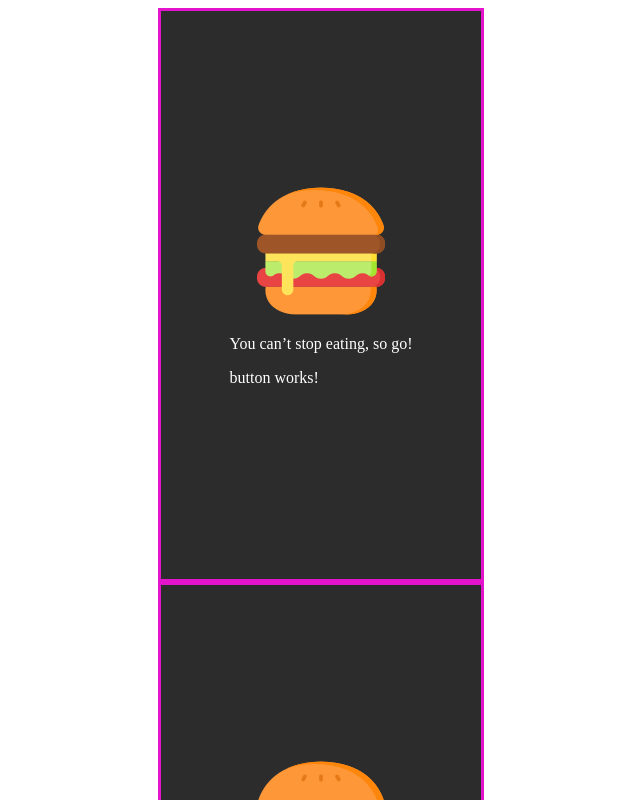
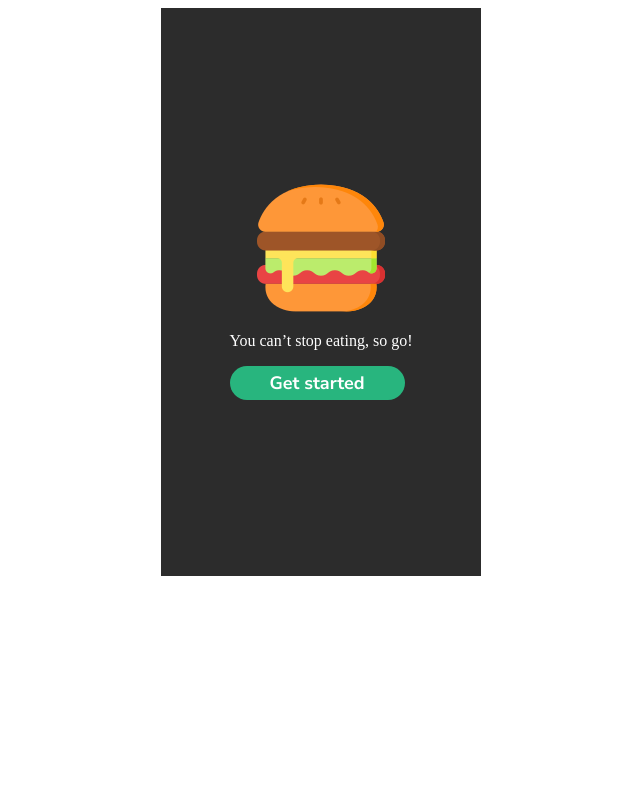
Before and after one commit to lssotog/restaurant-ui, an Angular app: page / in a window 1280 px wide. Shown: the top 800 px of the page, without its empty margins (319-959 px from the left). Built offline with nearby package versions, Linux system fonts and the light colour scheme.

Commit message:
Ajusting home and buttons component's styles

```diff
--- a/src/app/app.component.html
+++ b/src/app/app.component.html
@@ -1,4 +1 @@
-<rui-home></rui-home>
-
-
 <router-outlet />
--- a/src/app/shared/components/button/button.component.css
+++ b/src/app/shared/components/button/button.component.css
@@ -0,0 +1,22 @@
+.basic-button {
+  background-color: var(--green);
+  color: var(--white);
+  padding: 8px 40px;
+  border: 1px;
+  width: 205;
+  height: 40;
+  top: 486px;
+  left: 58px;
+  angle: 0 deg;
+  opacity: 1;
+  border-radius: 20px;
+  font-family: var(--nunito), sans-serif;
+  font-weight: 700;
+  font-style: Bold;
+  font-size: 18px;
+  leading-trim: NONE;
+  line-height: 100%;
+  letter-spacing: 0%;
+  text-align: center;
+
+}
--- a/src/app/shared/components/button/button.component.html
+++ b/src/app/shared/components/button/button.component.html
@@ -1 +1 @@
-<p>button works!</p>
+<button class="basic-button">Get started</button>
--- a/src/app/views/home/home.component.css
+++ b/src/app/views/home/home.component.css
@@ -1,9 +1,8 @@
 .home-container {
   width: 320px;
   height: 568px;
-  background-color: #2C2C2C;
-  color: #fff;
-  border: #e314cb solid;
+  background-color: var(--dark);
+  color: var(--white);
   display: flex;
   flex-direction: column;
   justify-content: center;
--- a/src/app/views/home/home.component.html
+++ b/src/app/views/home/home.component.html
@@ -1,6 +1,6 @@
 <div aria-label="Home view" class="home-container">
   <section>
-    <img src="../assets/img/burger.png">
+    <img src="../assets/img/burger.png" class="home-right-img">
   </section>
   <section>
     <p>You can’t stop eating, so go!</p>
--- a/src/index.html
+++ b/src/index.html
@@ -6,6 +6,9 @@
   <base href="/">
   <meta name="viewport" content="width=device-width, initial-scale=1">
   <link rel="icon" type="image/x-icon" href="favicon.ico">
+  <style>
+@import url('https://fonts.googleapis.com/css2?family=Nunito+Sans:ital,opsz,wght@0,6..12,200..1000;1,6..12,200..1000&display=swap');
+</style>
 </head>
 <body>
   <app-root></app-root>
--- a/src/styles.css
+++ b/src/styles.css
@@ -1,3 +1,10 @@
+:root {
+  --green: #28B57E;
+  --dark: #2C2C2C;
+  --white: #fff;
+  --nunito: "Nunito Sans";
+}
+
 body {
   display: flex;
   flex-direction: column;
```
